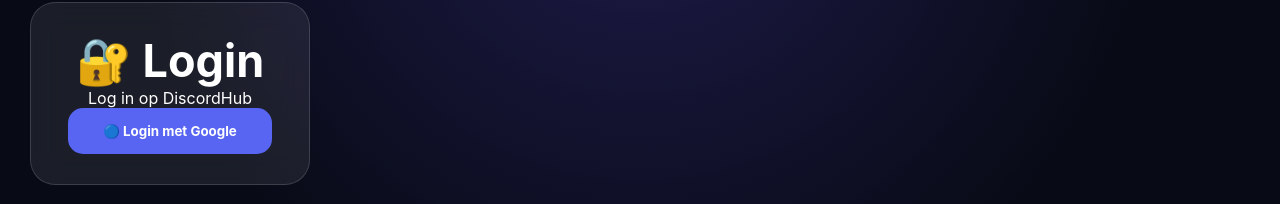
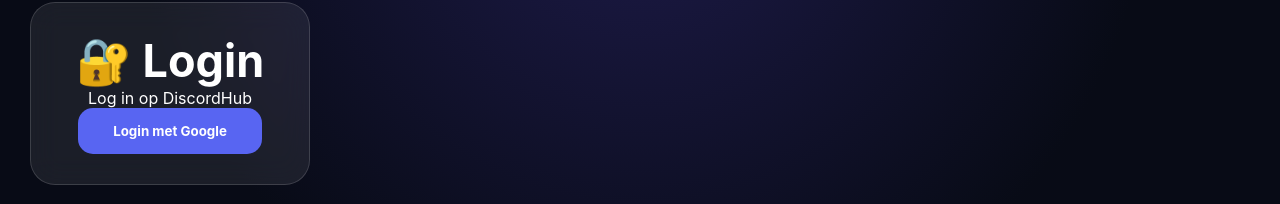
Before and after one commit to zenowbaetens-sys/Discordhub, a plain HTML site: page login.html in a window 1280 px wide. Shown: the part 145-349 px from the top of the page. Drawn offline with Linux system fonts and the light colour scheme.

Commit message:
Fix button text for Google login

```diff
--- a/login.html
+++ b/login.html
@@ -46,7 +46,7 @@
 
 
 <button class="btn" onclick="googleLogin()">
-🔵 Login met Google
+  Login met Google
 </button>
 
 
```
